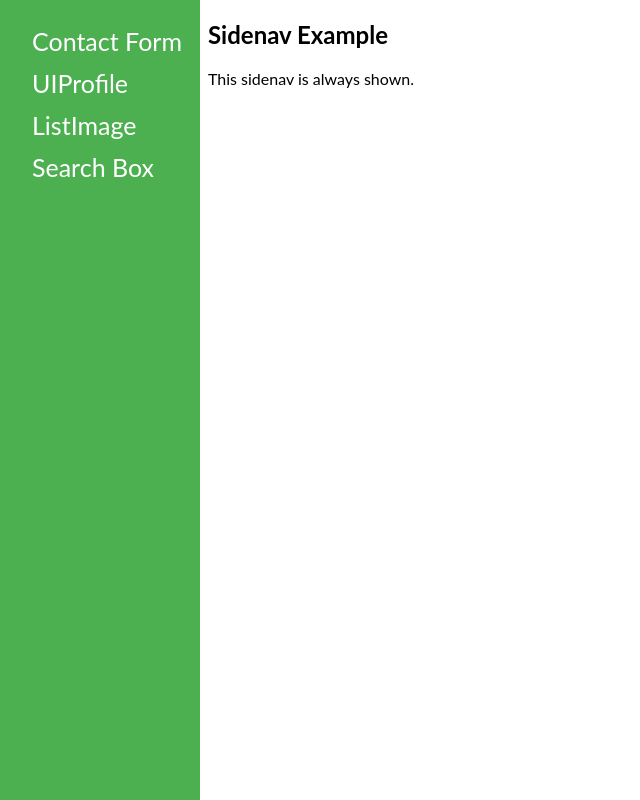
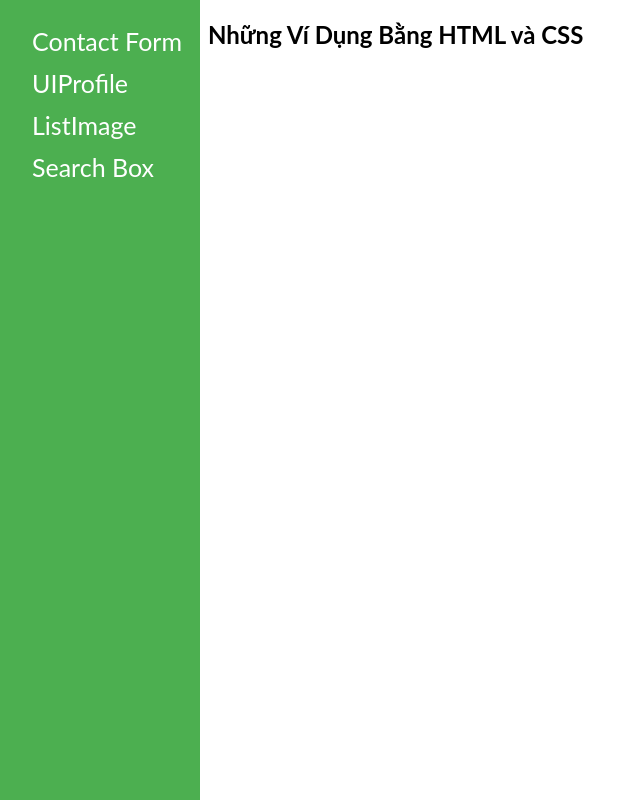
Before and after one commit to HoangCaoPhi116/hoangcaophi116, a plain HTML site: page index.html in a window 1280 px wide. Shown: the whole page, without its empty margins (0-640 px from the left). Drawn offline with Linux system fonts and the light colour scheme.

Commit message:
Thay doi file html

```diff
--- a/index.html
+++ b/index.html
@@ -51,8 +51,8 @@ body {
 </div>
 
 <div class="main">
-  <h2>Sidenav Example</h2>
-  <p>This sidenav is always shown.</p>
+  <h2>Những Ví Dụng Bằng HTML và CSS</h2>
+  <p></p>
 </div>
 
 </body>
```
